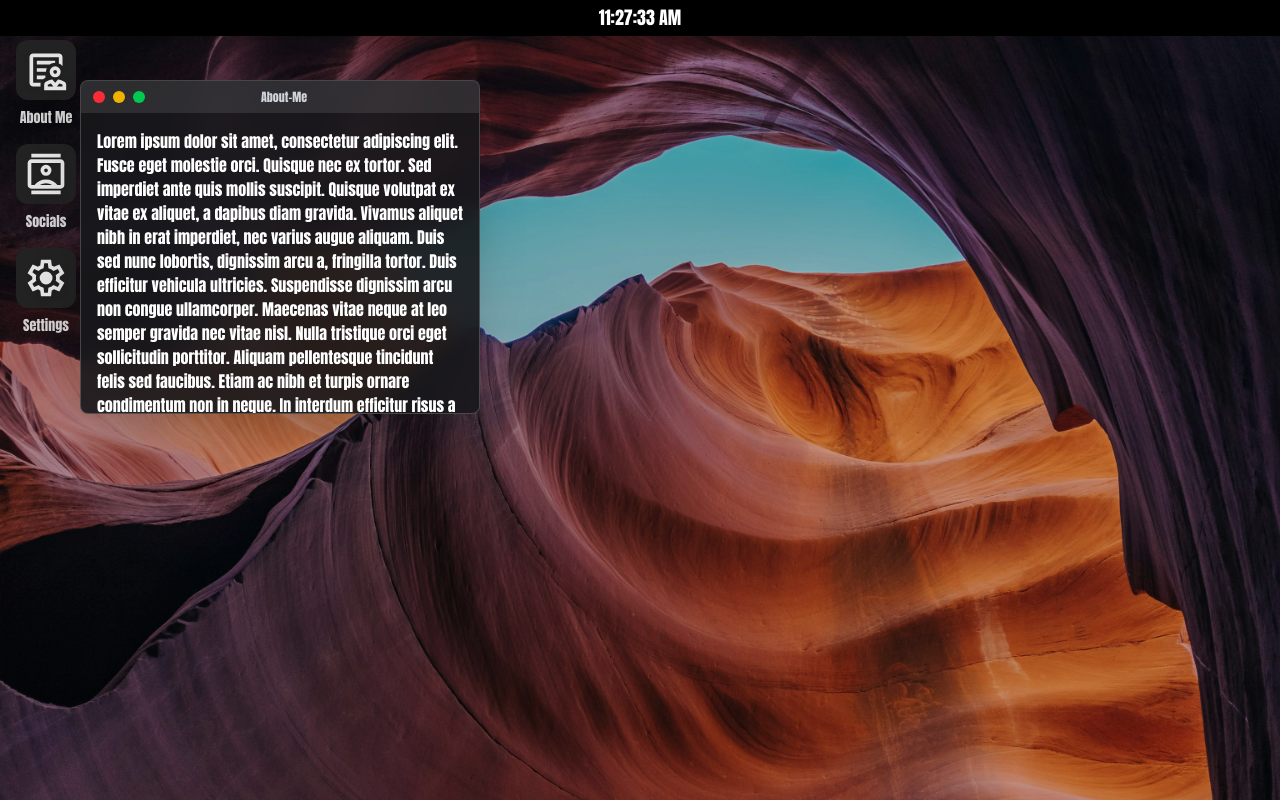
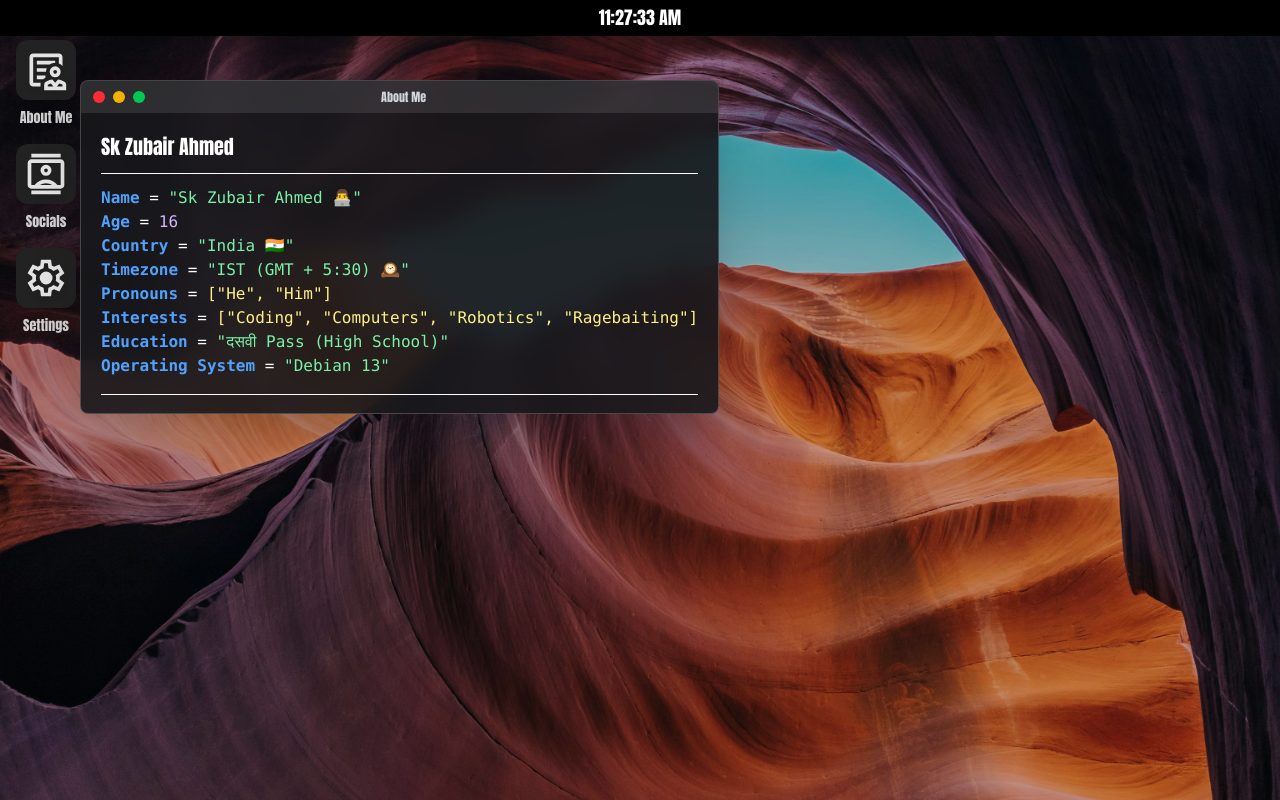
Before and after one commit to skzubairahmed/mak-os, a Next.js app: page / in a window 1280 px wide. Both pictures are taken after a click on the button "About Me". Built offline with nearby package versions, Linux system fonts and the light colour scheme.

Commit message:
Completed About Me application

```diff
--- /dev/null
+++ b/app/components/aboutMe.js
@@ -0,0 +1,36 @@
+import { Key, Val, ValGreen, ValPurple } from "./helpers";
+
+export default function AboutMeComponent(){
+    return(
+        <div className="h-full w-full flex flex-col gap-2">
+            <div className="container gap-3 flex flex-col p-3">
+                <div className="flex flex-row">
+                    <h1 className="text text-xl">
+                        Sk Zubair Ahmed
+                    </h1>
+                </div>
+                <hr />
+                <div className=" whitespace-pre-wrap">
+                    <pre>
+                    <Key>Name</Key> = <ValGreen>"Sk Zubair Ahmed 👨‍💻"</ValGreen>{"\n"}
+                    <Key>Age</Key> = <ValPurple>16</ValPurple>{"\n"}
+                    <Key>Country</Key> = <ValGreen>"India 🇮🇳"</ValGreen>{"\n"}
+                    <Key>Timezone</Key> = <ValGreen>"IST (GMT + 5:30) 🕰️"</ValGreen>{"\n"}
+                    <Key>Pronouns</Key> = <Val>["He", "Him"]</Val>{"\n"}
+                    <Key>Interests</Key> = <Val>["Coding", "Computers", "Robotics", "Ragebaiting"]</Val>{"\n"}
+                    <Key>Education</Key> = <ValGreen>"दसवी Pass (High School)"</ValGreen>{"\n"}
+                    <Key>Operating System</Key> = <ValGreen>"Debian 13"</ValGreen>{"\n"}
+                    </pre>
+                    <hr className="my-4" />
+                    <pre>
+                    <Key>languages</Key> = [<Val>"Java", "JavaScript", "Python", "Rust", "C"</Val>]{"\n"}
+                    <Key>frameworks</Key> = [<Val>"Express", "Flask", "Node.js"</Val>]{"\n"}
+                    <Key>frontend</Key>   = [<Val>"React", "Next.js", "Vite", "Tailwind"</Val>]{"\n"}
+                    <Key>database</Key>   = [<Val>"MySQL", "MongoDB", "KV"</Val>]{"\n"}
+                    <Key>robotics</Key>   = [<Val>"Arduino", "ESP32"</Val>]{"\n"}
+                    </pre>
+                </div>
+            </div>
+        </div>
+    )
+}
--- /dev/null
+++ b/app/components/helpers.js
@@ -0,0 +1,15 @@
+export function Key({children}){
+    return <span className="text-blue-400 font-bold">{children}</span>
+}
+
+export function Val({children}){
+    return <span className="text-yellow-200">{children}</span>
+}
+
+export function ValGreen({children}){
+    return <span className="text-green-300">{children}</span>
+}
+
+export function ValPurple({children}){
+    return <span className="text-purple-300">{children}</span>
+}
--- a/app/components/windows.js
+++ b/app/components/windows.js
@@ -5,8 +5,8 @@ export default function Window({title, children, onClose}){
     const nodeRef = useRef(null);
 
     return(
-        <Draggable nodeRef={nodeRef} handle=".window-header" bounds="parent" grid>
-            <div ref={nodeRef} className="absolute top-20 left-20 w-[400px] bg-zinc-900/90 backdrop-blur-md border border-white/20 rounded-lg shadow-2xl flex flex-col overflow-hidden">
+        <Draggable nodeRef={nodeRef} handle=".window-header" bounds="parent" grid={[1, 1]}>
+            <div ref={nodeRef} className="absolute top-20 left-20 w-min-400 bg-zinc-900/90 backdrop-blur-md border border-white/20 rounded-lg shadow-2xl flex flex-col overflow-hidden">
                 <div className="window-header bg-white/10 p-2 flex items-center justify-between cursor-grab active:cursor-grabbing">
                     <div className="flex gap-2 ml-1">
                         <button onClick={onClose} className="w-3 h-3 bg-red-500 rounded-full" />
@@ -19,7 +19,7 @@ export default function Window({title, children, onClose}){
                     <div className="w-12" />
                 </div>
 
-                <div className="p-4 text-white h-[300px] overflow-y-auto custom-scrollbar">
+                <div className="p-2 text-white h-[300px] overflow-y-auto custom-scrollbar">
                     {children}
                 </div>
             </div>
--- a/app/page.js
+++ b/app/page.js
@@ -5,13 +5,19 @@ import IconHandler from "./components/iconLoader";
 import RealTimeClock from "./components/rtc";
 import Window from "./components/windows";
 
+import AboutMeComponent from "./components/aboutMe";
+
 import { useState } from "react";
 
   const DESKTOP_ICONS = [
-    {id:'about-me', name:'About Me', icon:'/icons/diary.svg', color:'#222'},
+    {id:'about me', name:'About Me', icon:'/icons/diary.svg', color:'#222'},
     {id:'socials', name:'Socials', icon:'/icons/socials.svg', color:'#222'},
     {id:'settings', name:'Settings', icon:'/icons/settings.svg', color:'#222'},
   ];
+
+  const APPS = {
+    'about me':<AboutMeComponent/>,
+  }
 
 export default function Home() {
   const [openWindows, setOpenWindows] = useState([]);
@@ -46,17 +52,7 @@ export default function Home() {
           openWindows.map((id) => {
             return(
               <Window key={id} title={id} onClose={() => closeApp(id)}>
-
-
-Lorem ipsum dolor sit amet, consectetur adipiscing elit. Fusce eget molestie orci. Quisque nec ex tortor. Sed imperdiet ante quis mollis suscipit. Quisque volutpat ex vitae ex aliquet, a dapibus diam gravida. Vivamus aliquet nibh in erat imperdiet, nec varius augue aliquam. Duis sed nunc lobortis, dignissim arcu a, fringilla tortor. Duis efficitur vehicula ultricies.
-
-Suspendisse dignissim arcu non congue ullamcorper. Maecenas vitae neque at leo semper gravida nec vitae nisl. Nulla tristique orci eget sollicitudin porttitor. Aliquam pellentesque tincidunt felis sed faucibus. Etiam ac nibh et turpis ornare condimentum non in neque. In interdum efficitur risus a faucibus. Donec sed consequat urna. Nulla et auctor nulla. Suspendisse posuere risus ipsum, sit amet congue enim rutrum ac. Cras eget ex interdum, ornare nisi at, vestibulum lorem. Ut lacinia diam gravida enim cursus tempus.
-
-Suspendisse sit amet lorem interdum, consectetur quam pellentesque, tristique sem. Pellentesque imperdiet ac velit at sagittis. Morbi vitae scelerisque arcu. Suspendisse id quam eu neque tempus gravida sed vitae neque. Maecenas quis sem rhoncus, ultricies nibh ac, suscipit dui. Cras interdum nisl non nisi ultrices cursus. Ut vestibulum vel massa vel semper. Proin sapien velit, imperdiet id dapibus eget, congue in purus.
-
-Sed accumsan purus metus, at tristique velit egestas in. Ut maximus, sem at consectetur rhoncus, leo metus euismod sem, nec facilisis enim orci ac lorem. Mauris posuere, velit sed scelerisque interdum, ante lacus dignissim neque, non finibus orci libero id orci. Cras volutpat tellus quam, accumsan dignissim risus posuere sit amet. In hac habitasse platea dictumst. Orci varius natoque penatibus et magnis dis parturient montes, nascetur ridiculus mus. Nam sollicitudin dui diam, sed interdum tortor feugiat eget. Vestibulum blandit velit finibus, dignissim ligula sit amet, pretium nulla. Sed ac est feugiat, dignissim mi quis, volutpat nisl.
-
-Integer est magna, vehicula sollicitudin elit non, viverra pharetra massa. Ut sit amet malesuada quam, ac gravida nisl. Nullam lacus orci, molestie sit amet diam sed, aliquet tempus arcu. Nunc felis enim, dignissim at pretium dapibus, tempus ac arcu. Praesent facilisis ex sit amet elit interdum, gravida porttitor ipsum rhoncus. Duis molestie turpis non sollicitudin laoreet. Class aptent taciti sociosqu ad litora torquent per conubia nostra, per inceptos himenaeos.
+                {APPS[id]}
               </Window>
             )
           })
```
